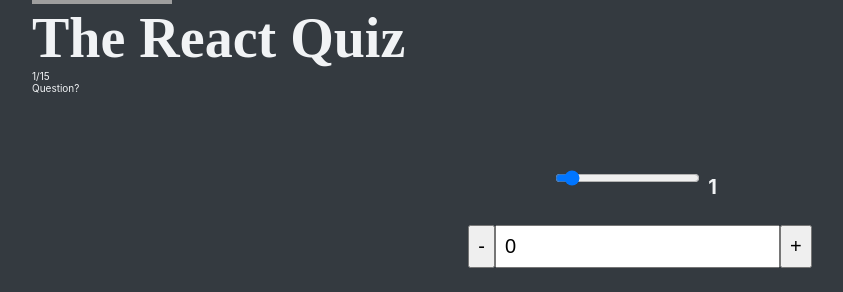
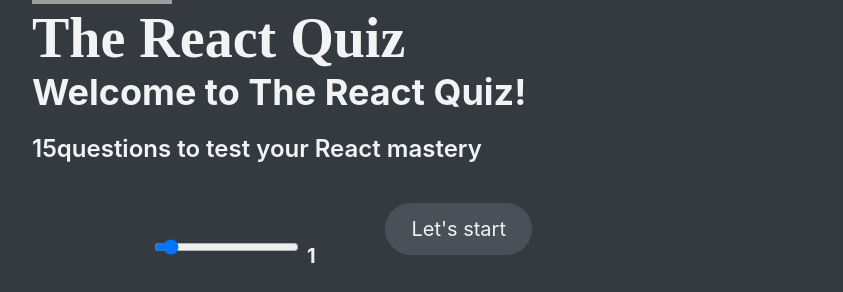
Before and after one commit to bayatalireza/react-quiz, a React (Create React App) app: page / in a window 1280 px wide. Shown: the part 133-425 px from the top of the page, without its empty margins (0-843 px from the left). Built offline with nearby package versions, Linux system fonts and the light colour scheme; data requests are answered from the project's data file; grey boxes are pictures that could not be loaded.

Commit message:
`Added conditional rendering to Main component based on app status`

```diff
--- a/src/App.js
+++ b/src/App.js
@@ -3,6 +3,9 @@ import "./App.css";
 import DateCounter from "./components/DateCounter";
 import Header from "./components/Header";
 import Main from "./components/Main";
+import Loader from "./components/Loader";
+import Error from "./components/Error";
+import StartScreen from "./components/StartScreen";
 
 const initialState = {
   questions: [],
@@ -24,6 +27,9 @@ function reducer(state, action) {
 function App() {
   const [state, dispatch] = useReducer(reducer, initialState);
 
+  const { questions, status} = state;
+
+
   useEffect(() => {
     fetch("http://localhost:3001/questions")
       .then((res) => res.json())
@@ -34,7 +40,12 @@ function App() {
   return (
     <div className="App">
       <Header />
-      <Main />
+
+      <Main>
+        {status === "loading" && <Loader />}
+        {status === "error" && <Error />}
+        {status === "ready" && <StartScreen questions={questions} />}
+      </Main>
       <DateCounter />
     </div>
   );
--- /dev/null
+++ b/src/components/Error.js
@@ -0,0 +1,10 @@
+
+
+export default function Error() {
+  return (
+    <p className="error">
+    There was an error fetching questions.
+
+    </p>
+  )
+}
--- a/src/components/Main.js
+++ b/src/components/Main.js
@@ -1,10 +1,9 @@
 import React from 'react'
 
-export default function Main() {
+export default function Main({children}) {
   return (
     <main className="main">
-      <p>1/15</p>
-      <p>Question?</p>
+    {children}
     </main>
   )
 }
--- /dev/null
+++ b/src/components/StartScreen.js
@@ -0,0 +1,12 @@
+import React from 'react'
+
+export default function StartScreen({questions}) {
+  const questionCount = questions.length;
+  return (
+    <div>
+      <h2>Welcome to The React Quiz!</h2>
+      <h3>{questionCount}questions to test your React mastery</h3>
+      <button className="btn btn-ui">Let's start</button>
+    </div>
+  )
+}
```
